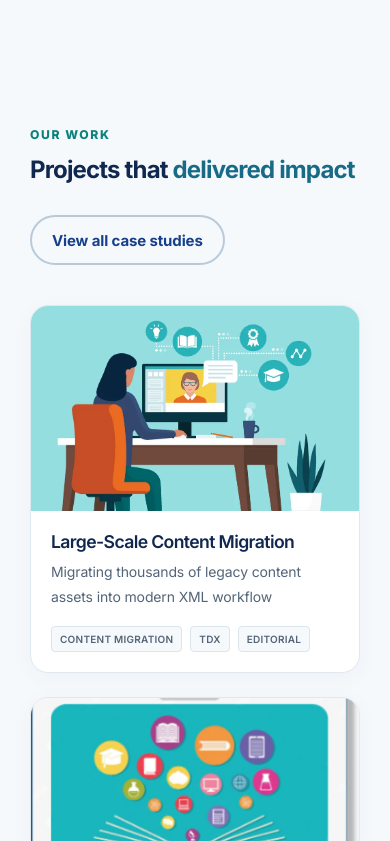
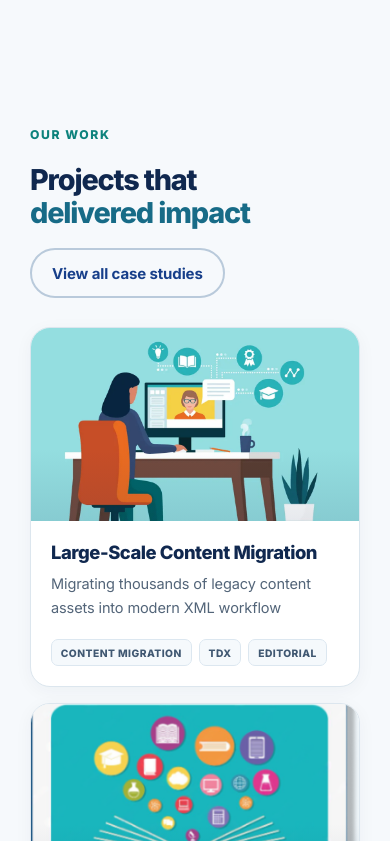
Before and after one commit to Siddhant-Vidyaa-Tech/Website, a Next.js app: page / in a window 390 px wide. Shown: the part 7363-8204 px from the top of the page. Built offline with nearby package versions, Linux system fonts and the light colour scheme.

Commit message:
Polish responsive case study cards
Standardise case study image frames, content spacing, tag styles and responsive card layout while preserving existing links and copy.

```diff
--- a/app/design-refresh.css
+++ b/app/design-refresh.css
@@ -691,3 +691,228 @@ textarea.form-input { min-height: 140px; resize: vertical; }
     transform: none;
   }
 }
+
+
+/* ============================================================
+   CASE STUDY CARDS — consistent image framing, equal-height
+   content, legible category tags and restrained interactions.
+   Styles are scoped to the Our Work section.
+   ============================================================ */
+.case-studies-section__header {
+  display: flex;
+  align-items: flex-end;
+  justify-content: space-between;
+  gap: clamp(1.5rem, 3vw, 2.75rem);
+  margin-bottom: clamp(1.8rem, 3.2vw, 2.5rem);
+}
+.case-studies-section__intro {
+  min-width: 0;
+  max-width: 48rem;
+}
+.case-studies-section__intro h2 {
+  margin: .4rem 0 0;
+  color: #10284f;
+  font-size: clamp(1.85rem, 3.1vw, 2.65rem);
+  font-weight: 750;
+  line-height: 1.16;
+  letter-spacing: -.04em;
+  text-wrap: balance;
+}
+.case-studies-section__all-link {
+  flex: 0 0 auto;
+  min-height: 46px;
+  padding-inline: 1.25rem;
+  border-radius: 999px;
+  white-space: nowrap;
+}
+.case-studies-grid {
+  display: grid;
+  grid-template-columns: repeat(3, minmax(0, 1fr));
+  align-items: stretch;
+  gap: clamp(1rem, 1.7vw, 1.4rem);
+}
+.case-studies-section .case-study-card {
+  display: flex;
+  min-width: 0;
+  min-height: 100%;
+  flex-direction: column;
+  overflow: hidden;
+  border: 1px solid #dce6ee;
+  border-radius: 20px;
+  background: #fff;
+  color: #10284f;
+  box-shadow: 0 4px 18px rgba(16, 40, 79, .045);
+  text-decoration: none;
+  transform: translateY(0);
+  transition:
+    transform 220ms ease,
+    border-color 220ms ease,
+    box-shadow 220ms ease;
+}
+.case-studies-section .case-study-card:hover {
+  border-color: rgba(15, 118, 110, .36);
+  box-shadow: 0 14px 30px rgba(16, 40, 79, .085);
+  color: #10284f;
+  transform: translateY(-3px);
+}
+.case-studies-section .case-study-card:focus-visible {
+  outline: 3px solid rgba(15, 118, 110, .7);
+  outline-offset: 4px;
+}
+.case-study-card__media {
+  position: relative;
+  flex: 0 0 auto;
+  width: 100%;
+  aspect-ratio: 16 / 10;
+  overflow: hidden;
+  background: #edf4f8;
+  isolation: isolate;
+}
+.case-study-card__media::after {
+  content: "";
+  position: absolute;
+  inset: 62% 0 0;
+  background: linear-gradient(180deg, transparent, rgba(16, 40, 79, .1));
+  pointer-events: none;
+}
+.case-study-card__image {
+  display: block;
+  object-fit: cover;
+  object-position: center;
+  transition: transform 420ms cubic-bezier(.2, .65, .3, 1);
+}
+.case-studies-section .case-study-card:hover .case-study-card__image,
+.case-studies-section .case-study-card:focus-visible .case-study-card__image {
+  transform: scale(1.025);
+}
+.case-studies-section .case-study-card__body {
+  display: flex;
+  flex: 1 1 auto;
+  min-width: 0;
+  flex-direction: column;
+  align-items: stretch;
+  gap: 0;
+  padding: clamp(1.15rem, 1.8vw, 1.45rem);
+}
+.case-studies-section .case-study-card__title {
+  min-height: 2.6em;
+  margin: 0 0 .45rem;
+  color: #10284f;
+  font-size: clamp(1.05rem, 1.25vw, 1.2rem);
+  font-weight: 750;
+  line-height: 1.3;
+  letter-spacing: -.025em;
+  display: -webkit-box;
+  -webkit-box-orient: vertical;
+  -webkit-line-clamp: 2;
+  overflow: hidden;
+  text-wrap: pretty;
+  transition: color 180ms ease;
+}
+.case-studies-section .case-study-card:hover .case-study-card__title {
+  color: #176b87;
+}
+.case-studies-section .case-study-card__summary {
+  display: -webkit-box;
+  min-height: 3.25em;
+  margin: 0 0 1.1rem;
+  overflow: hidden;
+  color: #536579;
+  font-size: .91rem;
+  line-height: 1.65;
+  -webkit-box-orient: vertical;
+  -webkit-line-clamp: 2;
+}
+.case-study-card__tags {
+  display: flex;
+  flex-wrap: wrap;
+  align-items: flex-start;
+  gap: .45rem;
+  margin-top: auto;
+  padding-top: .1rem;
+}
+.case-studies-section .case-study-card__tag {
+  display: inline-flex;
+  min-height: 27px;
+  align-items: center;
+  justify-content: center;
+  max-width: 100%;
+  padding: .34rem .55rem;
+  border: 1px solid #dce7f0;
+  border-radius: 7px;
+  background: #f5f9fc;
+  color: #405872;
+  font-size: .64rem;
+  font-weight: 750;
+  letter-spacing: .045em;
+  line-height: 1.25;
+  text-transform: uppercase;
+  overflow-wrap: anywhere;
+}
+.case-studies-section__note {
+  max-width: 70ch;
+  margin: clamp(1.6rem, 2.5vw, 2rem) auto 0;
+  color: #708196;
+  font-size: .78rem;
+  line-height: 1.6;
+  text-align: center;
+}
+@media (max-width: 1023px) {
+  .case-studies-grid {
+    grid-template-columns: repeat(2, minmax(0, 1fr));
+    gap: 1rem;
+  }
+  .case-studies-section .case-study-card__body {
+    padding: 1.15rem;
+  }
+  .case-studies-section .case-study-card__title {
+    font-size: 1.12rem;
+  }
+}
+@media (max-width: 767px) {
+  .case-studies-section__header {
+    align-items: flex-start;
+    flex-direction: column;
+    gap: 1.2rem;
+  }
+  .case-studies-section__intro h2 {
+    max-width: 24ch;
+    font-size: clamp(1.8rem, 6.8vw, 2.3rem);
+  }
+  .case-studies-section__all-link {
+    align-self: flex-start;
+  }
+}
+@media (max-width: 560px) {
+  .case-studies-grid {
+    grid-template-columns: minmax(0, 1fr);
+    gap: 1rem;
+  }
+  .case-study-card__media {
+    aspect-ratio: 1.7 / 1;
+  }
+  .case-studies-section .case-study-card__body {
+    padding: 1.15rem;
+  }
+  .case-studies-section .case-study-card__title {
+    min-height: auto;
+    font-size: 1.15rem;
+  }
+  .case-studies-section .case-study-card__summary {
+    min-height: auto;
+    -webkit-line-clamp: 3;
+  }
+}
+@media (prefers-reduced-motion: reduce) {
+  .case-studies-section .case-study-card,
+  .case-studies-section .case-study-card__image,
+  .case-studies-section .case-study-card__title {
+    transition: none;
+  }
+  .case-studies-section .case-study-card:hover {
+    transform: none;
+  }
+  .case-studies-section .case-study-card:hover .case-study-card__image {
+    transform: none;
+  }
+}
--- a/components/sections/CaseStudiesSection.tsx
+++ b/components/sections/CaseStudiesSection.tsx
@@ -31,55 +31,52 @@ const caseStudies = [
 
 export default function CaseStudiesSection() {
   return (
-    <section className="section-py bg-[var(--surface)]" aria-labelledby="case-studies-heading">
+    <section
+      className="section-py bg-[var(--surface)] case-studies-section"
+      aria-labelledby="case-studies-heading"
+    >
       <div className="container">
-        {/* Header */}
-        <div className="flex flex-col md:flex-row md:items-end justify-between gap-6 mb-10">
-          <div className="max-w-xl">
+        <div className="case-studies-section__header">
+          <div className="case-studies-section__intro">
             <SectionLabel>Our Work</SectionLabel>
-            <h2 id="case-studies-heading" className="mb-2">
+            <h2 id="case-studies-heading">
               Projects that <span className="text-[var(--secondary)]">delivered impact</span>
             </h2>
           </div>
-          <Link href="/case-studies" className="btn btn-outline flex-shrink-0 self-start md:self-auto">
+
+          <Link
+            href="/case-studies"
+            className="btn btn-outline case-studies-section__all-link"
+          >
             View all case studies
           </Link>
         </div>
 
-        {/* Visual case study cards */}
-        <div className="grid grid-cols-1 md:grid-cols-3 gap-6">
+        <div className="case-studies-grid">
           {caseStudies.map((cs) => (
             <Link
               key={cs.id}
               href="/case-studies"
-              className="case-study-tile group"
+              className="case-study-tile case-study-card group"
+              aria-label={`${cs.title}. View all case studies.`}
             >
-              <div className="relative aspect-[16/10] w-full overflow-hidden bg-gray-100">
+              <div className="case-study-card__media">
                 <Image
                   src={cs.image}
-                  alt={cs.title}
+                  alt={`${cs.industry}: ${cs.title}`}
                   fill
-                  sizes="(max-width: 768px) 100vw, 33vw"
-                  className="object-cover group-hover:scale-105 transition-transform duration-300"
+                  sizes="(max-width: 640px) calc(100vw - 32px), (max-width: 1023px) calc(50vw - 40px), (max-width: 1279px) calc(33vw - 32px), 390px"
+                  className="case-study-card__image"
                 />
               </div>
 
-              {/* Content */}
-              <div className="p-6">
-                <h3 className="text-lg font-bold text-[var(--text)] mb-2 group-hover:text-[var(--primary)] transition-colors">
-                  {cs.title}
-                </h3>
-                <p className="text-sm text-[var(--text-muted)] mb-4">
-                  {cs.summary}
-                </p>
+              <div className="case-study-card__body">
+                <h3 className="case-study-card__title">{cs.title}</h3>
+                <p className="case-study-card__summary">{cs.summary}</p>
 
-                {/* Tags */}
-                <div className="flex flex-wrap gap-2">
+                <div className="case-study-card__tags" aria-label="Project categories">
                   {cs.tags.map((tag) => (
-                    <span
-                      key={tag}
-                      className="text-[10px] font-semibold uppercase tracking-wide px-2 py-1 bg-[var(--surface)] border border-[var(--border)] rounded-full text-[var(--text-muted)]"
-                    >
+                    <span key={tag} className="case-study-card__tag">
                       {tag}
                     </span>
                   ))}
@@ -89,7 +86,7 @@ export default function CaseStudiesSection() {
           ))}
         </div>
 
-        <p className="text-xs text-center text-[var(--text-light)] mt-8">
+        <p className="case-studies-section__note">
           Client names not disclosed without permission. Contact us to discuss our work in more detail.
         </p>
       </div>
```
